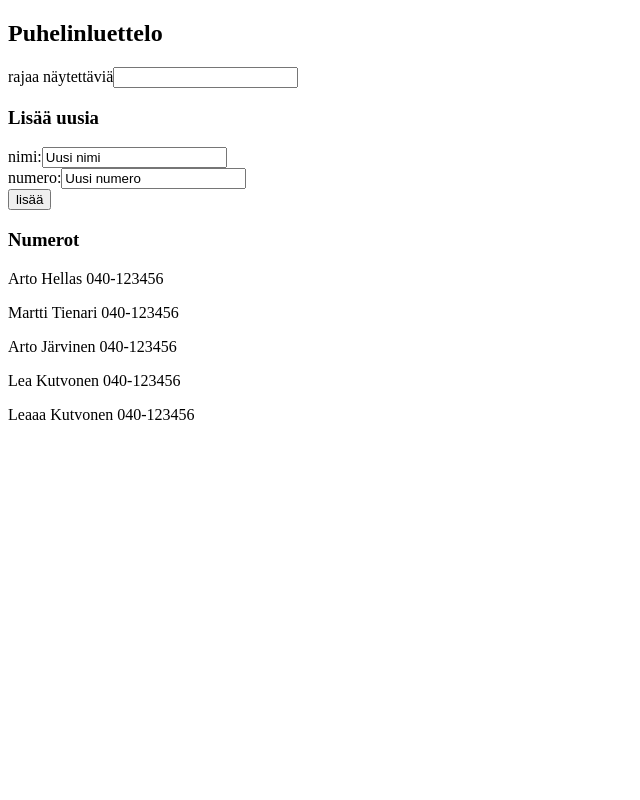
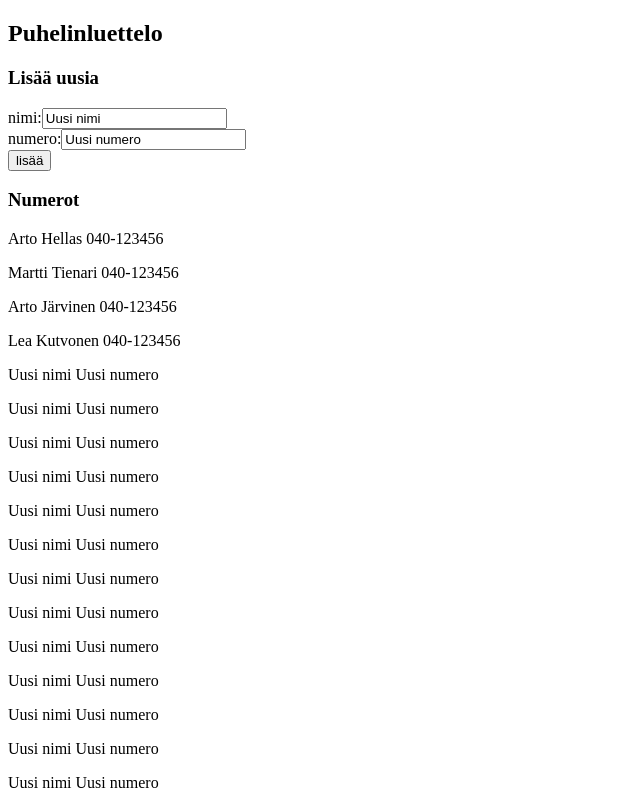
Before and after one commit to rescawen/Kevat2018FullstackOsa2, a React (Create React App) app in the folder lomakkeet/: page / in a window 1280 px wide. Shown: the top 800 px of the page, without its empty margins (0-640 px from the left). Built offline with nearby package versions, Linux system fonts and the light colour scheme; data requests are answered from the project's data file.

Commit message:
2.14 ja 2.15 tehty mutta 2.9 filterointi ei integroinut mukaan

```diff
--- a/lomakkeet/db.json
+++ b/lomakkeet/db.json
@@ -21,9 +21,109 @@
       "id": 4
     },
     {
-        "name": "Leaaa Kutvonen",
-        "number": "040-123456",
+      "name": "Uusi nimi",
+      "number": "Uusi numero",
       "id": 5
+    },
+    {
+      "name": "Uusi nimi",
+      "number": "Uusi numero",
+      "id": 6
+    },
+    {
+      "name": "Uusi nimi",
+      "number": "Uusi numero",
+      "id": 7
+    },
+    {
+      "name": "Uusi nimi",
+      "number": "Uusi numero",
+      "id": 8
+    },
+    {
+      "name": "Uusi nimi",
+      "number": "Uusi numero",
+      "id": 9
+    },
+    {
+      "name": "Uusi nimi",
+      "number": "Uusi numero",
+      "id": 10
+    },
+    {
+      "name": "Uusi nimi",
+      "number": "Uusi numero",
+      "id": 11
+    },
+    {
+      "name": "Uusi nimi",
+      "number": "Uusi numero",
+      "id": 12
+    },
+    {
+      "name": "Uusi nimi",
+      "number": "Uusi numero",
+      "id": 13
+    },
+    {
+      "name": "Uusi nimi",
+      "number": "Uusi numero",
+      "id": 14
+    },
+    {
+      "name": "Uusi nimi",
+      "number": "Uusi numero",
+      "id": 15
+    },
+    {
+      "name": "Uusi nimi",
+      "number": "Uusi numero",
+      "id": 16
+    },
+    {
+      "name": "Uusi nimi",
+      "number": "Uusi numero",
+      "id": 17
+    },
+    {
+      "name": "Uusi nimi",
+      "number": "Uusi numero",
+      "id": 18
+    },
+    {
+      "name": "Uusi nimi",
+      "number": "Uusi numero",
+      "id": 19
+    },
+    {
+      "name": "fdfds",
+      "number": "Uusi numero",
+      "id": 20
+    },
+    {
+      "name": "a",
+      "number": "Uusi numero",
+      "id": 21
+    },
+    {
+      "name": "s",
+      "number": "Uusi numero",
+      "id": 22
+    },
+    {
+      "name": "aaaaaaaaaaa",
+      "number": "Uusi numero",
+      "id": 23
+    },
+    {
+      "name": "dsadsadasd",
+      "number": "Uusi numero",
+      "id": 24
+    },
+    {
+      "name": "dasdsadsada",
+      "number": "Uusi numero",
+      "id": 25
     }
   ]
 }
--- a/lomakkeet/src/App.js
+++ b/lomakkeet/src/App.js
@@ -2,7 +2,7 @@ import React from 'react';
 import Person from './components/Person'
 import Filter from './components/Filter'
 import Form from './components/Form'
-import axios from 'axios'
+import personService from './services/personService'
 
 class App extends React.Component {
 
@@ -10,7 +10,7 @@ class App extends React.Component {
     super()
     this.state = {
       persons: [],
-      personsToShow: [],
+      //personsToShow: [], // dynaaminen personstoshow on filterointi 2.9 tehtavan olio
       newName: 'Uusi nimi',
       newNumber: 'Uusi numero',
       filter: ''
@@ -26,6 +26,7 @@ class App extends React.Component {
       if (a === item.name) {
         toggle = 1;
         alert("Tämä nimi on jo käytetty")
+
       }
     });
 
@@ -39,22 +40,33 @@ class App extends React.Component {
       id: this.state.persons.length + 1
     }
 
-    const persons = this.state.persons.concat(personObject)
+    //const persons = []
 
-    this.setState({
-      persons,
-      newName: 'Uusi nimi',
-      newNumber: 'Uusi numero',
-      personsToShow: persons
+    personService
+    .create(personObject)
+    .then(newName => {
+      this.setState({
+        persons: this.state.persons.concat(newName),
+        newName: 'Uusi nimi',
+        newNumber: 'Uusi numero',
+        //personsToShow: persons
+      })
     })
+
+    // const persons = this.state.persons.concat(personObject)
+
+    // this.setState({
+    //   persons,
+    //   newName: 'Uusi nimi',
+    //   newNumber: 'Uusi numero',
+    //   personsToShow: persons
+    // })
   }
 
   componentWillMount() {
-    console.log('will mount')
-    axios
-      .get('http://localhost:3001/persons')
+    personService
+      .getAll()
       .then(response => {
-        console.log('promise fulfilled')
         this.setState({ persons: response.data })
         this.setState({ personsToShow: response.data })
       })
@@ -85,16 +97,18 @@ class App extends React.Component {
 
   render() {
 
+    const personsToShow = this.state.persons
+
     return (
       <div>
         <h2>Puhelinluettelo</h2>
-        <Filter handleFilterChange={this.handleFilterChange} />
+        {/* <Filter handleFilterChange={this.handleFilterChange} /> filterointi pois UI, kun ei toimi*/}
         <h3>Lisää uusia</h3>
         <Form newName={this.state.newName} newNumber={this.state.newNumber} addPerson={this.addPerson}
           handlePersonChange={this.handlePersonChange} handleNumberChange={this.handleNumberChange} />
         <h3>Numerot</h3>
         <div>
-          {this.state.personsToShow.map(person => <Person key={person.id} person={person} />)}
+          {personsToShow.map(person => <Person key={person.id} person={person} />)}
         </div>
       </div>
     )
--- /dev/null
+++ b/lomakkeet/src/services/personService.js
@@ -0,0 +1,13 @@
+import axios from 'axios'
+const baseUrl = 'http://localhost:3001/persons'
+
+const getAll = () => {
+    return axios.get(baseUrl)
+  }
+
+const create = (newObject) => {
+  const request = axios.post(baseUrl, newObject)
+  return request.then(response => response.data)
+}
+
+export default { getAll, create }
```
Also changed, not shown: 1 other file (tests, documents, lock files or other folders). Lines whose indentation alone changed are shown as unchanged.
